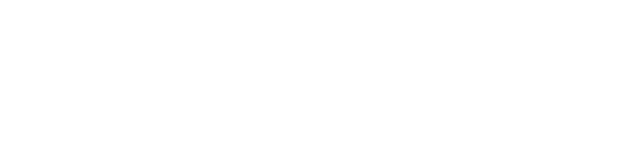
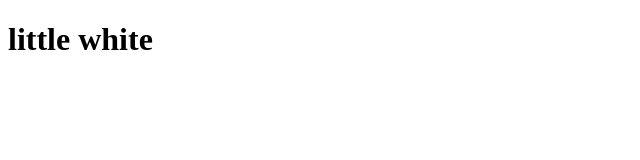
Before and after one commit to FLOF-L/ReadME, a plain HTML site: page index.html in a window 1280 px wide. Shown: the whole page, without its empty margins (0-640 px from the left). Drawn offline with Linux system fonts and the light colour scheme.

Commit message:
primeiro commit

```diff
--- a/index.html
+++ b/index.html
@@ -8,5 +8,6 @@
 </head>
 <body>
     <title>Gestão de arquivos</title>
+    <h1>little white</h1>
 </body>
 </html>
```
